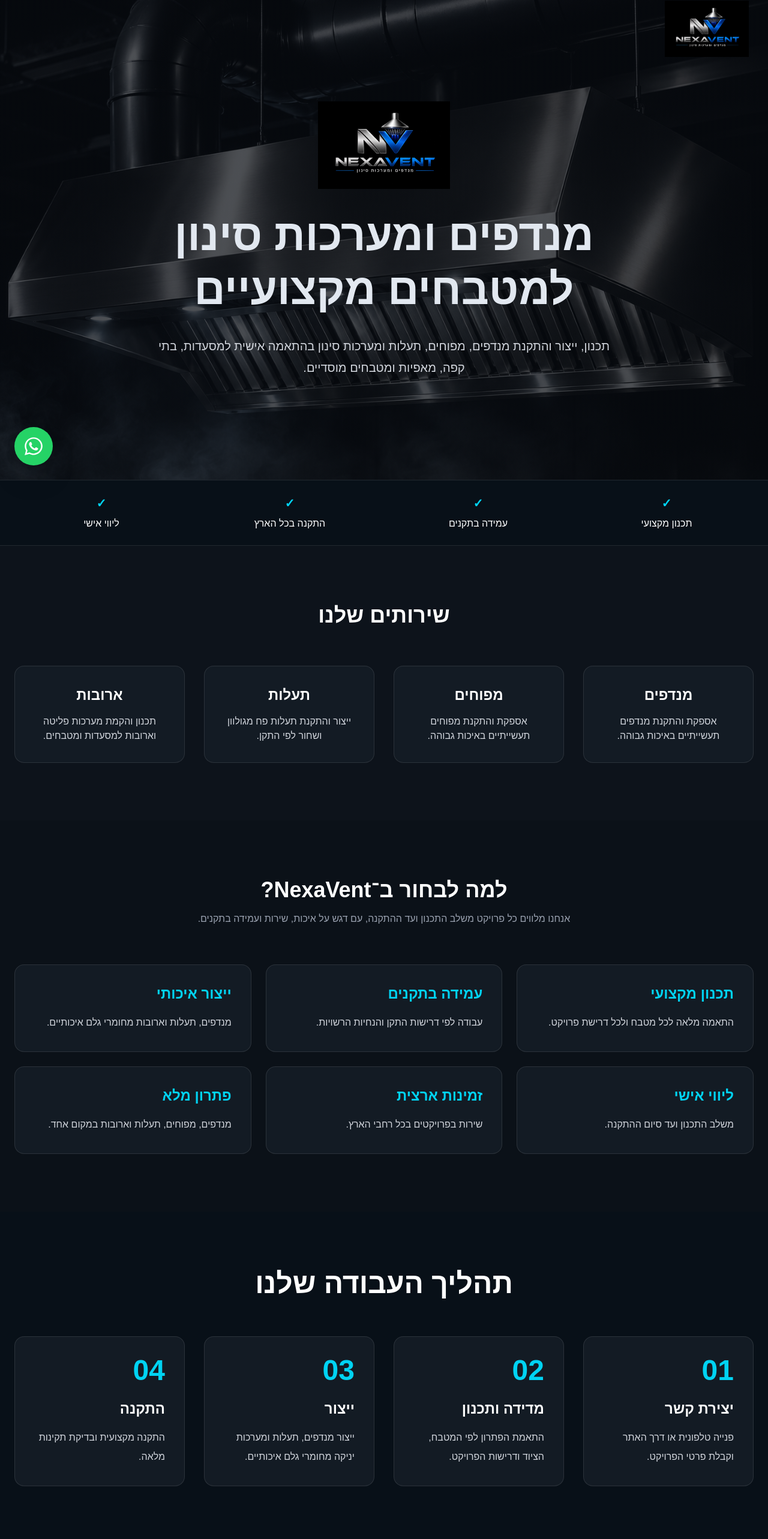
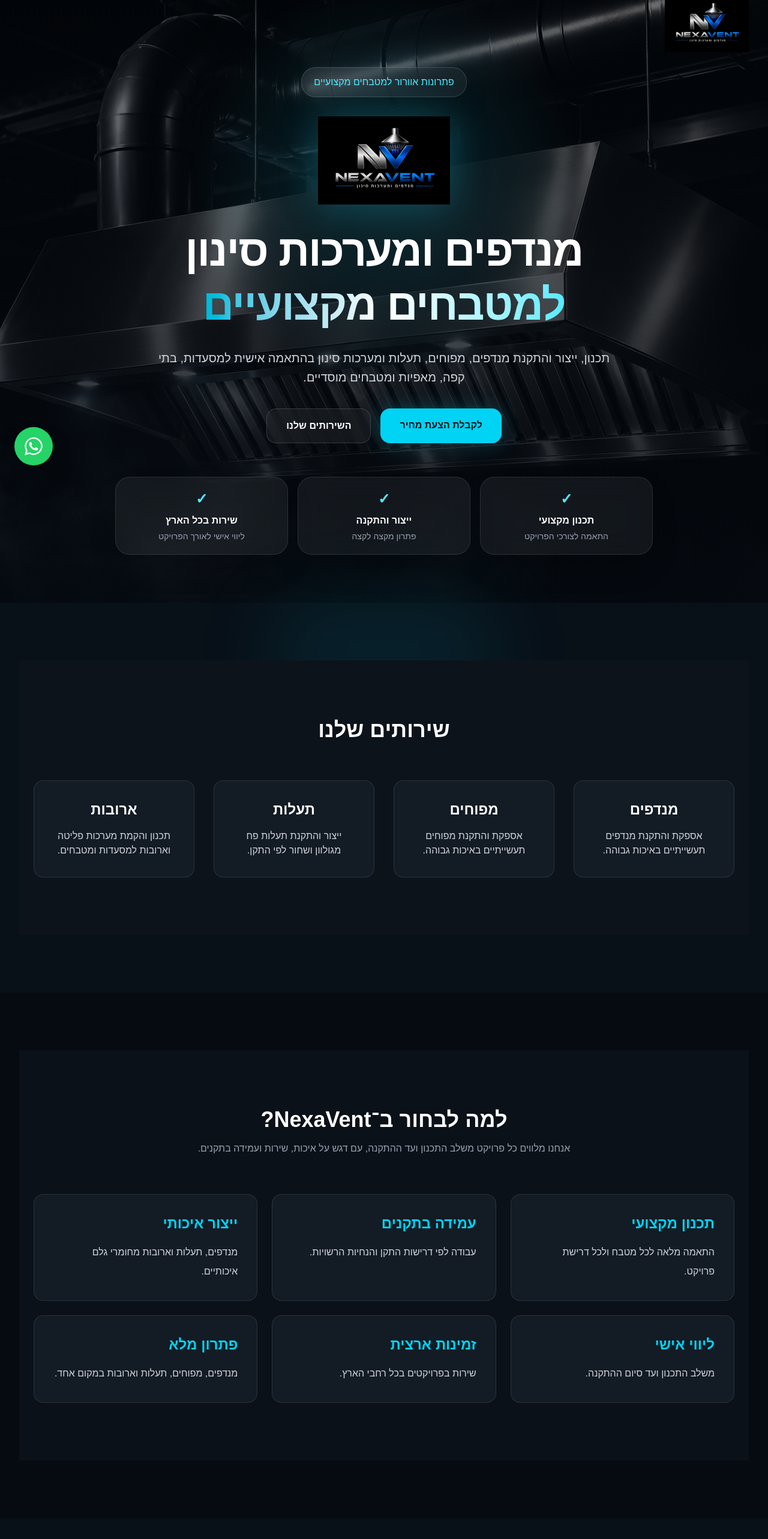
Before and after one commit to nexavent3-afk/nexavent, a Next.js app: page / in a window 1280 px wide. Shown: the top 2566 px of the page at 60% size. Built offline with nearby package versions, Linux system fonts and the light colour scheme.

Commit message:
Upgrade NexaVent design

```diff
--- a/app/components/Navbar.tsx
+++ b/app/components/Navbar.tsx
@@ -14,6 +14,7 @@
 
 export default function Navbar() {
   const [scrolled, setScrolled] = useState(false);
+  const [menuOpen, setMenuOpen] = useState(false);
 
   useEffect(() => {
     const handleScroll = () => {
@@ -27,25 +28,28 @@
 
   return (
     <header
-      className={`fixed top-0 left-0 right-0 z-50 transition-all duration-500 ${
-        scrolled
-          ? "bg-[#090d12]/95 backdrop-blur-xl border-b border-white/10"
+      className={`fixed left-0 right-0 top-0 z-50 transition-all duration-500 ${
+        scrolled || menuOpen
+          ? "border-b border-white/10 bg-[#090d12]/95 backdrop-blur-xl"
           : "bg-transparent"
       }`}
     >
-      <div className="mx-auto flex h-24 max-w-7xl items-center justify-between px-8">
-        <Link href="/" className="flex items-center">
+      <div className="mx-auto flex h-20 max-w-7xl items-center justify-between px-5 md:px-8">
+
+        {/* Logo */}
+        <Link href="/" onClick={() => setMenuOpen(false)}>
           <Image
             src="/images/logo.png"
             alt="NexaVent"
             width={140}
             height={55}
-            style={{ width: "140px", height: "auto" }}
             priority
+            className="h-auto w-[110px] md:w-[140px]"
           />
         </Link>
 
-        <nav className="hidden lg:flex items-center gap-10">
+        {/* Desktop menu */}
+        <nav className="hidden items-center gap-10 lg:flex">
           {links.map((link) => (
             <Link
               key={link.href}
@@ -56,6 +60,53 @@
             </Link>
           ))}
         </nav>
+
+        {/* Mobile menu button */}
+        <button
+          type="button"
+          onClick={() => setMenuOpen(!menuOpen)}
+          aria-label={menuOpen ? "סגור תפריט" : "פתח תפריט"}
+          aria-expanded={menuOpen}
+          className="flex h-11 w-11 items-center justify-center rounded-xl border border-white/10 bg-white/5 text-white lg:hidden"
+        >
+          <div className="space-y-1.5">
+            <span
+              className={`block h-0.5 w-6 bg-white transition-all ${
+                menuOpen ? "translate-y-2 rotate-45" : ""
+              }`}
+            />
+            <span
+              className={`block h-0.5 w-6 bg-white transition-all ${
+                menuOpen ? "opacity-0" : ""
+              }`}
+            />
+            <span
+              className={`block h-0.5 w-6 bg-white transition-all ${
+                menuOpen ? "-translate-y-2 -rotate-45" : ""
+              }`}
+            />
+          </div>
+        </button>
+      </div>
+
+      {/* Mobile menu */}
+      <div
+        className={`overflow-hidden border-t border-white/10 bg-[#090d12]/98 transition-all duration-300 lg:hidden ${
+          menuOpen ? "max-h-[500px] opacity-100" : "max-h-0 opacity-0"
+        }`}
+      >
+        <nav className="mx-auto flex max-w-7xl flex-col px-5 py-4">
+          {links.map((link) => (
+            <Link
+              key={link.href}
+              href={link.href}
+              onClick={() => setMenuOpen(false)}
+              className="border-b border-white/10 py-4 text-right text-lg font-medium text-white transition-colors hover:text-cyan-400"
+            >
+              {link.name}
+            </Link>
+          ))}
+        </nav>
       </div>
     </header>
   );
--- a/app/page.tsx
+++ b/app/page.tsx
@@ -120,7 +120,7 @@
   ];
 
   return (
-    <main dir="rtl">
+    <main dir="rtl" className="overflow-hidden bg-[#060b11] text-white">
       <script
         type="application/ld+json"
         dangerouslySetInnerHTML={{
@@ -130,91 +130,146 @@
 
       <Navbar />
 
-      <section
-        className="relative flex min-h-screen items-center justify-center"
+      {/* HERO */}
+      <section className="relative min-h-screen overflow-hidden">
+        <div
+          className="absolute inset-0 bg-cover bg-center"
           style={{
             backgroundImage:
-            "linear-gradient(rgba(8,12,18,.72),rgba(8,12,18,.72)),url('/images/hood-hero.png')",
-          backgroundSize: "cover",
-          backgroundPosition: "center",
+              "url('/images/hood-hero.png')",
           }}
-      >
-        <div className="mx-auto max-w-5xl px-6 text-center">
+        />
+
+        <div className="absolute inset-0 bg-[radial-gradient(circle_at_50%_30%,rgba(34,211,238,0.16),transparent_35%),linear-gradient(rgba(4,9,15,.55),rgba(4,9,15,.94))]" />
+
+        <div className="relative mx-auto flex min-h-screen max-w-7xl items-center px-5 pb-20 pt-28 md:px-8">
+          <div className="w-full text-center">
+            <div className="mx-auto mb-8 inline-flex rounded-3xl border border-white/15 bg-white/5 px-5 py-3 shadow-2xl backdrop-blur-xl">
+              <span className="text-sm font-medium text-cyan-300 md:text-base">
+                פתרונות אוורור למטבחים מקצועיים
+              </span>
+            </div>
+
             <Image
               src="/images/logo.png"
               alt="NexaVent - מנדפים ומערכות סינון למטבחים מקצועיים"
               width={220}
               height={86}
               priority
-            className="mx-auto mb-8 h-auto w-[220px]"
+              className="mx-auto mb-8 h-auto w-[170px] drop-shadow-[0_0_30px_rgba(34,211,238,0.25)] md:w-[220px]"
             />
 
-          <h1 className="text-5xl font-bold leading-tight md:text-7xl">
+            <h1 className="mx-auto max-w-5xl text-4xl font-black leading-tight tracking-tight sm:text-5xl md:text-7xl">
               מנדפים ומערכות סינון
               <br />
+              <span className="bg-gradient-to-l from-cyan-300 via-white to-cyan-500 bg-clip-text text-transparent">
                 למטבחים מקצועיים
+              </span>
             </h1>
 
-          <p className="mx-auto mt-8 max-w-3xl text-xl leading-9 text-gray-300">
+            <p className="mx-auto mt-7 max-w-3xl text-base leading-8 text-gray-300 sm:text-lg md:text-xl">
               תכנון, ייצור והתקנת מנדפים, מפוחים, תעלות ומערכות
               סינון בהתאמה אישית למסעדות, בתי קפה, מאפיות
               ומטבחים מוסדיים.
             </p>
-        </div>
-      </section>
 
-      <div className="border-y border-white/10 bg-[#081018]">
-        <div className="mx-auto max-w-7xl px-6 py-6">
-          <div className="grid grid-cols-2 gap-6 text-center md:grid-cols-4">
-            <div>
-              <h3 className="text-xl font-bold text-cyan-400">✓</h3>
-              <p className="mt-2 text-white">תכנון מקצועי</p>
+            <div className="mt-9 flex flex-col justify-center gap-4 sm:flex-row">
+              <a
+                href="#contact"
+                className="rounded-2xl bg-cyan-400 px-8 py-4 font-bold text-[#061018] shadow-[0_0_35px_rgba(34,211,238,0.25)] transition duration-300 hover:-translate-y-1 hover:bg-cyan-300"
+              >
+                לקבלת הצעת מחיר
+              </a>
+
+              <a
+                href="#services"
+                className="rounded-2xl border border-white/15 bg-white/5 px-8 py-4 font-bold text-white backdrop-blur-xl transition duration-300 hover:-translate-y-1 hover:bg-white/10"
+              >
+                השירותים שלנו
+              </a>
             </div>
 
-            <div>
-              <h3 className="text-xl font-bold text-cyan-400">✓</h3>
-              <p className="mt-2 text-white">עמידה בתקנים</p>
+            {/* Floating stats */}
+            <div className="mx-auto mt-14 grid max-w-4xl gap-4 sm:grid-cols-3">
+              <div className="rounded-3xl border border-white/10 bg-white/[0.06] p-5 shadow-2xl backdrop-blur-xl">
+                <div className="text-2xl font-black text-cyan-300">✓</div>
+                <div className="mt-2 font-bold">תכנון מקצועי</div>
+                <div className="mt-1 text-sm text-gray-400">
+                  התאמה לצורכי הפרויקט
+                </div>
               </div>
 
-            <div>
-              <h3 className="text-xl font-bold text-cyan-400">✓</h3>
-              <p className="mt-2 text-white">התקנה בכל הארץ</p>
+              <div className="rounded-3xl border border-white/10 bg-white/[0.06] p-5 shadow-2xl backdrop-blur-xl">
+                <div className="text-2xl font-black text-cyan-300">✓</div>
+                <div className="mt-2 font-bold">ייצור והתקנה</div>
+                <div className="mt-1 text-sm text-gray-400">
+                  פתרון מקצה לקצה
+                </div>
               </div>
 
-            <div>
-              <h3 className="text-xl font-bold text-cyan-400">✓</h3>
-              <p className="mt-2 text-white">ליווי אישי</p>
+              <div className="rounded-3xl border border-white/10 bg-white/[0.06] p-5 shadow-2xl backdrop-blur-xl">
+                <div className="text-2xl font-black text-cyan-300">✓</div>
+                <div className="mt-2 font-bold">שירות בכל הארץ</div>
+                <div className="mt-1 text-sm text-gray-400">
+                  ליווי אישי לאורך הפרויקט
                 </div>
               </div>
             </div>
           </div>
+        </div>
+      </section>
 
+      {/* SERVICES */}
+      <section
+        id="services"
+        className="relative bg-[#081018] px-5 py-24 md:px-8"
+      >
+        <div className="absolute left-1/2 top-0 h-40 w-96 -translate-x-1/2 rounded-full bg-cyan-400/10 blur-3xl" />
+
+        <div className="relative">
           <Services />
+        </div>
+      </section>
 
+      {/* WHY US */}
+      <section className="bg-[#060b11] px-5 py-24 md:px-8">
         <WhyUs />
+      </section>
 
-      {/* תהליך העבודה שלנו */}
-      <section className="bg-[#081018] px-6 py-24 text-white">
-        <div className="mx-auto max-w-7xl">
-          <h2 className="mb-16 text-center text-5xl font-bold">
+      {/* WORK PROCESS */}
+      <section className="relative bg-[#081018] px-5 py-24 text-white md:px-8">
+        <div className="absolute right-0 top-1/3 h-72 w-72 rounded-full bg-cyan-400/5 blur-3xl" />
+
+        <div className="relative mx-auto max-w-7xl">
+          <div className="mx-auto mb-16 max-w-3xl text-center">
+            <span className="text-sm font-bold uppercase tracking-[0.3em] text-cyan-400">
+              איך זה עובד
+            </span>
+
+            <h2 className="mt-4 text-4xl font-black md:text-5xl">
               תהליך העבודה שלנו
             </h2>
 
-          <div className="grid gap-8 md:grid-cols-2 lg:grid-cols-4">
+            <p className="mt-5 leading-8 text-gray-400">
+              ליווי מסודר משלב הפנייה הראשונית ועד להשלמת הפרויקט.
+            </p>
+          </div>
+
+          <div className="grid gap-5 md:grid-cols-2 lg:grid-cols-4">
             {workSteps.map((step) => (
               <div
                 key={step.number}
-                className="rounded-2xl border border-white/10 bg-[#131b24] p-8"
+                className="group rounded-3xl border border-white/10 bg-white/[0.04] p-7 shadow-2xl backdrop-blur-xl transition duration-500 hover:-translate-y-2 hover:border-cyan-400/30 hover:bg-white/[0.07]"
               >
-                <div className="mb-6 text-5xl font-black text-cyan-400">
+                <div className="text-5xl font-black text-cyan-400/80 transition duration-500 group-hover:text-cyan-300">
                   {step.number}
                 </div>
 
-                <h3 className="mb-4 text-2xl font-bold">
+                <h3 className="mt-7 text-2xl font-bold">
                   {step.title}
                 </h3>
 
-                <p className="leading-8 text-gray-300">
+                <p className="mt-4 leading-8 text-gray-400">
                   {step.text}
                 </p>
               </div>
@@ -223,9 +278,15 @@
         </div>
       </section>
 
+      {/* CONTACT */}
+      <section id="contact">
         <Contact />
+      </section>
 
+      {/* PROJECTS */}
+      <section id="projects">
         <Projects />
+      </section>
 
       <Footer />
 
```
Lines whose indentation alone changed are shown as unchanged.
